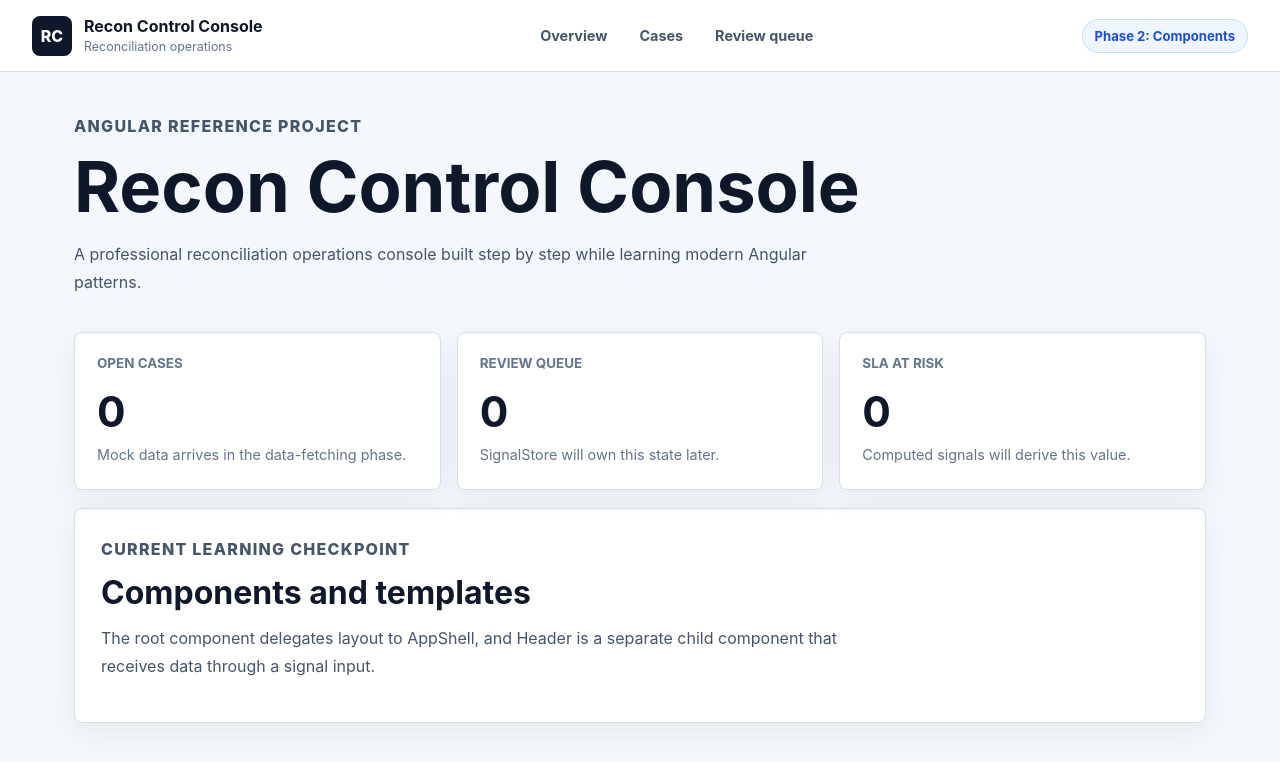
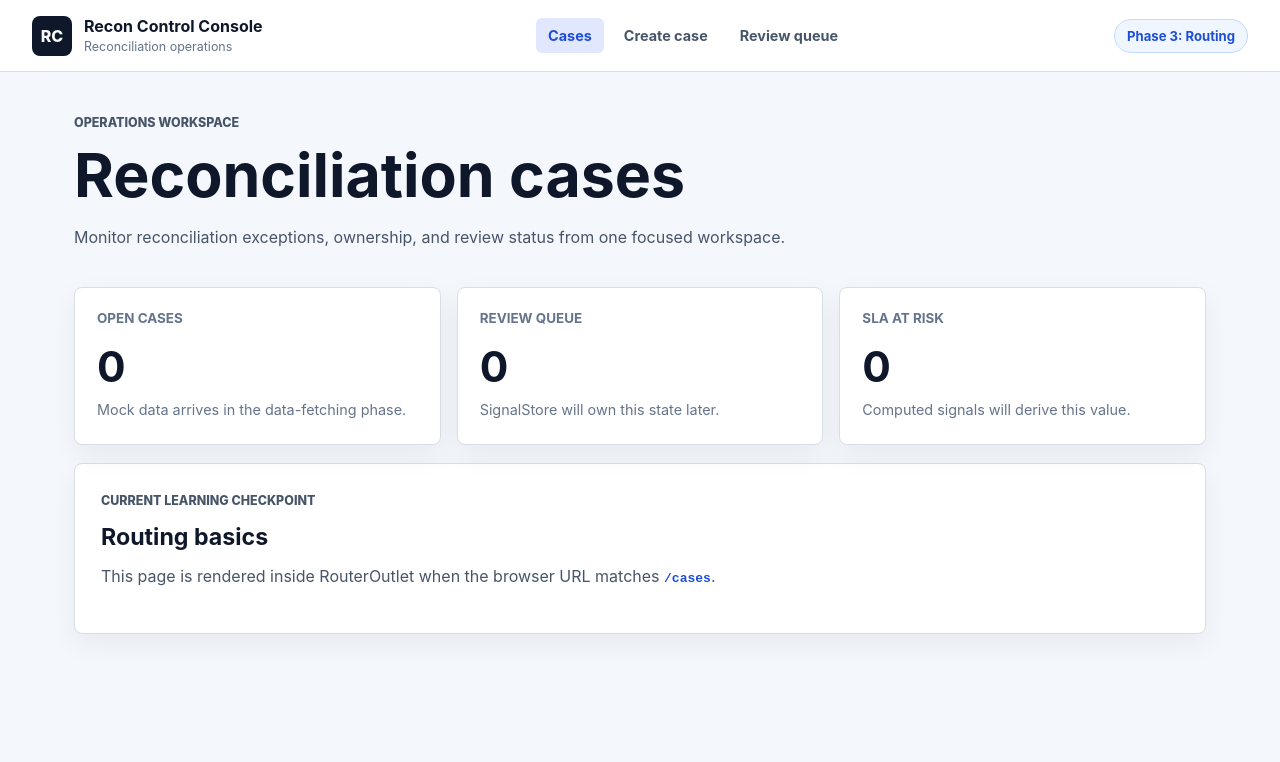
Before and after one commit to mrozmen7/recon-control-console, an Angular app: page /cases in a window 1280 px wide. Before the commit this address led to /. Shown: the top 762 px of the page. Built offline with nearby package versions, Linux system fonts and the light colour scheme.

Commit message:
feat: add routing and feature page skeletons

```diff
--- a/src/app/app.routes.ts
+++ b/src/app/app.routes.ts
@@ -1,3 +1,12 @@
 import { Routes } from '@angular/router';
+import { CasesPage } from './features/cases/cases-page';
+import { CreateCasePage } from './features/create-case/create-case-page';
+import { ReviewQueuePage } from './features/review-queue/review-queue-page';
 
-export const routes: Routes = [];
+export const routes: Routes = [
+  { path: '', redirectTo: 'cases', pathMatch: 'full' },
+  { path: 'cases', component: CasesPage },
+  { path: 'cases/new', component: CreateCasePage },
+  { path: 'queue', component: ReviewQueuePage },
+  { path: '**', redirectTo: 'cases' },
+];
--- /dev/null
+++ b/src/app/features/cases/cases-page.css
@@ -0,0 +1,103 @@
+.page-heading {
+  max-width: 820px;
+}
+
+.eyebrow {
+  margin: 0 0 12px;
+  color: #2563eb;
+  font-size: 0.78rem;
+  font-weight: 800;
+  letter-spacing: 0;
+  text-transform: uppercase;
+}
+
+h1,
+h2,
+p {
+  margin-top: 0;
+}
+
+h1 {
+  margin-bottom: 18px;
+  font-size: 3.8rem;
+  line-height: 1;
+  letter-spacing: 0;
+}
+
+h2 {
+  margin-bottom: 12px;
+  font-size: 1.45rem;
+  letter-spacing: 0;
+}
+
+.page-heading p,
+.learning-panel p {
+  max-width: 760px;
+  color: #475569;
+  line-height: 1.7;
+}
+
+.overview-grid {
+  display: grid;
+  grid-template-columns: repeat(3, minmax(0, 1fr));
+  gap: 16px;
+  margin-top: 36px;
+}
+
+.overview-grid article,
+.learning-panel {
+  border: 1px solid #d8dee8;
+  border-radius: 8px;
+  background: #ffffff;
+  box-shadow: 0 10px 28px rgba(15, 23, 42, 0.06);
+}
+
+.overview-grid article {
+  min-height: 158px;
+  padding: 22px;
+}
+
+.overview-grid span,
+.overview-grid small {
+  display: block;
+}
+
+.overview-grid span {
+  color: #64748b;
+  font-size: 0.84rem;
+  font-weight: 750;
+  text-transform: uppercase;
+}
+
+.overview-grid strong {
+  display: block;
+  margin: 20px 0 10px;
+  font-size: 2.65rem;
+  line-height: 1;
+}
+
+.overview-grid small {
+  color: #64748b;
+  font-size: 0.9rem;
+  line-height: 1.5;
+}
+
+.learning-panel {
+  margin-top: 18px;
+  padding: 26px;
+}
+
+code {
+  color: #1d4ed8;
+  font-weight: 700;
+}
+
+@media (max-width: 820px) {
+  h1 {
+    font-size: 2.25rem;
+  }
+
+  .overview-grid {
+    grid-template-columns: 1fr;
+  }
+}
--- /dev/null
+++ b/src/app/features/cases/cases-page.ts
@@ -0,0 +1,46 @@
+import { Component } from '@angular/core';
+
+@Component({
+  selector: 'app-cases-page',
+  template: `
+    <section class="page-heading" aria-labelledby="cases-title">
+      <p class="eyebrow">Operations workspace</p>
+      <h1 id="cases-title">Reconciliation cases</h1>
+      <p>
+        Monitor reconciliation exceptions, ownership, and review status from one
+        focused workspace.
+      </p>
+    </section>
+
+    <section class="overview-grid" aria-label="Operational overview">
+      <article>
+        <span>Open cases</span>
+        <strong>0</strong>
+        <small>Mock data arrives in the data-fetching phase.</small>
+      </article>
+
+      <article>
+        <span>Review queue</span>
+        <strong>0</strong>
+        <small>SignalStore will own this state later.</small>
+      </article>
+
+      <article>
+        <span>SLA at risk</span>
+        <strong>0</strong>
+        <small>Computed signals will derive this value.</small>
+      </article>
+    </section>
+
+    <section class="learning-panel" aria-labelledby="learning-title">
+      <p class="eyebrow">Current learning checkpoint</p>
+      <h2 id="learning-title">Routing basics</h2>
+      <p>
+        This page is rendered inside RouterOutlet when the browser URL matches
+        <code>/cases</code>.
+      </p>
+    </section>
+  `,
+  styleUrl: './cases-page.css',
+})
+export class CasesPage {}
--- /dev/null
+++ b/src/app/features/create-case/create-case-page.css
@@ -0,0 +1,35 @@
+.placeholder-page {
+  max-width: 760px;
+  padding: 28px;
+  border: 1px solid #d8dee8;
+  border-radius: 8px;
+  background: #ffffff;
+  box-shadow: 0 10px 28px rgba(15, 23, 42, 0.06);
+}
+
+.eyebrow {
+  margin: 0 0 12px;
+  color: #2563eb;
+  font-size: 0.78rem;
+  font-weight: 800;
+  letter-spacing: 0;
+  text-transform: uppercase;
+}
+
+h1 {
+  margin: 0 0 16px;
+  font-size: 3.2rem;
+  letter-spacing: 0;
+}
+
+p {
+  margin: 0;
+  color: #475569;
+  line-height: 1.7;
+}
+
+@media (max-width: 820px) {
+  h1 {
+    font-size: 2rem;
+  }
+}
--- /dev/null
+++ b/src/app/features/create-case/create-case-page.ts
@@ -0,0 +1,17 @@
+import { Component } from '@angular/core';
+
+@Component({
+  selector: 'app-create-case-page',
+  template: `
+    <section class="placeholder-page" aria-labelledby="create-case-title">
+      <p class="eyebrow">Case intake</p>
+      <h1 id="create-case-title">Create reconciliation case</h1>
+      <p>
+        This route is ready for the Signal Forms phase. Validation and submission
+        behavior will be added when that topic is introduced.
+      </p>
+    </section>
+  `,
+  styleUrl: './create-case-page.css',
+})
+export class CreateCasePage {}
--- /dev/null
+++ b/src/app/features/review-queue/review-queue-page.css
@@ -0,0 +1,35 @@
+.placeholder-page {
+  max-width: 760px;
+  padding: 28px;
+  border: 1px solid #d8dee8;
+  border-radius: 8px;
+  background: #ffffff;
+  box-shadow: 0 10px 28px rgba(15, 23, 42, 0.06);
+}
+
+.eyebrow {
+  margin: 0 0 12px;
+  color: #2563eb;
+  font-size: 0.78rem;
+  font-weight: 800;
+  letter-spacing: 0;
+  text-transform: uppercase;
+}
+
+h1 {
+  margin: 0 0 16px;
+  font-size: 3.2rem;
+  letter-spacing: 0;
+}
+
+p {
+  margin: 0;
+  color: #475569;
+  line-height: 1.7;
+}
+
+@media (max-width: 820px) {
+  h1 {
+    font-size: 2rem;
+  }
+}
--- /dev/null
+++ b/src/app/features/review-queue/review-queue-page.ts
@@ -0,0 +1,17 @@
+import { Component } from '@angular/core';
+
+@Component({
+  selector: 'app-review-queue-page',
+  template: `
+    <section class="placeholder-page" aria-labelledby="queue-title">
+      <p class="eyebrow">Review workflow</p>
+      <h1 id="queue-title">Review queue</h1>
+      <p>
+        This route will later demonstrate shared state, optimistic updates, and
+        rollback behavior with NgRx SignalStore.
+      </p>
+    </section>
+  `,
+  styleUrl: './review-queue-page.css',
+})
+export class ReviewQueuePage {}
--- a/src/app/layout/app-shell.css
+++ b/src/app/layout/app-shell.css
@@ -10,106 +10,8 @@
   padding: 40px 24px 56px;
 }
 
-.page-heading {
-  max-width: 820px;
-}
-
-.eyebrow {
-  margin: 0 0 12px;
-  color: #2563eb;
-  font-size: 0.78rem;
-  font-weight: 800;
-  letter-spacing: 0.08em;
-  text-transform: uppercase;
-}
-
-h1,
-h2,
-p {
-  margin-top: 0;
-}
-
-h1 {
-  margin-bottom: 18px;
-  color: #0f172a;
-  font-size: clamp(2.4rem, 6vw, 4.4rem);
-  line-height: 1;
-  letter-spacing: 0;
-}
-
-h2 {
-  margin-bottom: 12px;
-  color: #0f172a;
-  font-size: clamp(1.45rem, 3vw, 2rem);
-  line-height: 1.15;
-  letter-spacing: 0;
-}
-
-.page-heading p,
-.learning-panel p {
-  max-width: 760px;
-  color: #475569;
-  font-size: 1rem;
-  line-height: 1.75;
-}
-
-.overview-grid {
-  display: grid;
-  grid-template-columns: repeat(3, minmax(0, 1fr));
-  gap: 16px;
-  margin-top: 36px;
-}
-
-.overview-grid article,
-.learning-panel {
-  border: 1px solid #d8dee8;
-  border-radius: 8px;
-  background: #ffffff;
-  box-shadow: 0 10px 28px rgba(15, 23, 42, 0.06);
-}
-
-.overview-grid article {
-  min-height: 158px;
-  padding: 22px;
-}
-
-.overview-grid span,
-.overview-grid small {
-  display: block;
-}
-
-.overview-grid span {
-  color: #64748b;
-  font-size: 0.84rem;
-  font-weight: 750;
-  text-transform: uppercase;
-}
-
-.overview-grid strong {
-  display: block;
-  margin: 20px 0 10px;
-  color: #0f172a;
-  font-size: 2.65rem;
-  line-height: 1;
-}
-
-.overview-grid small {
-  color: #64748b;
-  font-size: 0.9rem;
-  line-height: 1.5;
-}
-
-.learning-panel {
-  margin-top: 18px;
-  padding: 26px;
-}
-
 @media (max-width: 820px) {
   .main {
     padding: 28px 18px 44px;
   }
-
-  .overview-grid {
-    grid-template-columns: 1fr;
-  }
 }
--- a/src/app/layout/app-shell.ts
+++ b/src/app/layout/app-shell.ts
@@ -7,49 +7,9 @@ import { Header } from './header';
   imports: [Header, RouterOutlet],
   template: `
     <div class="shell">
-      <app-header [title]="title()" phaseLabel="Phase 2: Components" />
+      <app-header [title]="title()" phaseLabel="Phase 3: Routing" />
 
       <main class="main">
-        <section class="page-heading" aria-labelledby="page-title">
-          <p class="eyebrow">Angular reference project</p>
-          <h1 id="page-title">{{ title() }}</h1>
-          <p>
-            A professional reconciliation operations console built step by step
-            while learning modern Angular patterns.
-          </p>
-        </section>
-
-        <section class="overview-grid" aria-label="Operational overview">
-          <article>
-            <span>Open cases</span>
-            <strong>0</strong>
-            <small>Mock data arrives in the data-fetching phase.</small>
-          </article>
-
-          <article>
-            <span>Review queue</span>
-            <strong>0</strong>
-            <small>SignalStore will own this state later.</small>
-          </article>
-
-          <article>
-            <span>SLA at risk</span>
-            <strong>0</strong>
-            <small>Computed signals will derive this value.</small>
-          </article>
-        </section>
-
-        <section class="learning-panel" aria-labelledby="learning-title">
-          <div>
-            <p class="eyebrow">Current learning checkpoint</p>
-            <h2 id="learning-title">Components and templates</h2>
-            <p>
-              The root component delegates layout to AppShell, and Header is a
-              separate child component that receives data through a signal input.
-            </p>
-          </div>
-        </section>
-
         <router-outlet />
       </main>
     </div>
--- a/src/app/layout/header.css
+++ b/src/app/layout/header.css
@@ -66,6 +66,11 @@
   color: #0f172a;
 }
 
+.nav a.active {
+  background: #e0e7ff;
+  color: #1d4ed8;
+}
+
 .phase {
   min-width: max-content;
   padding: 8px 12px;
--- a/src/app/layout/header.ts
+++ b/src/app/layout/header.ts
@@ -1,10 +1,12 @@
 import { Component, input } from '@angular/core';
+import { RouterLink, RouterLinkActive } from '@angular/router';
 
 @Component({
   selector: 'app-header',
+  imports: [RouterLink, RouterLinkActive],
   template: `
     <header class="header">
-      <a class="brand" href="/" aria-label="Recon Control Console home">
+      <a class="brand" routerLink="/cases" aria-label="Recon Control Console home">
         <span class="brand-mark">RC</span>
         <span>
           <strong>{{ title() }}</strong>
@@ -13,9 +15,15 @@ import { Component, input } from '@angular/core';
       </a>
 
       <nav class="nav" aria-label="Primary navigation">
-        <a href="/">Overview</a>
-        <a href="/">Cases</a>
-        <a href="/">Review queue</a>
+        <a
+          routerLink="/cases"
+          routerLinkActive="active"
+          [routerLinkActiveOptions]="{ exact: true }"
+        >
+          Cases
+        </a>
+        <a routerLink="/cases/new" routerLinkActive="active">Create case</a>
+        <a routerLink="/queue" routerLinkActive="active">Review queue</a>
       </nav>
 
       <div class="phase">{{ phaseLabel() }}</div>
```
Also changed, not shown: 3 other files (tests, documents, lock files or other folders).
